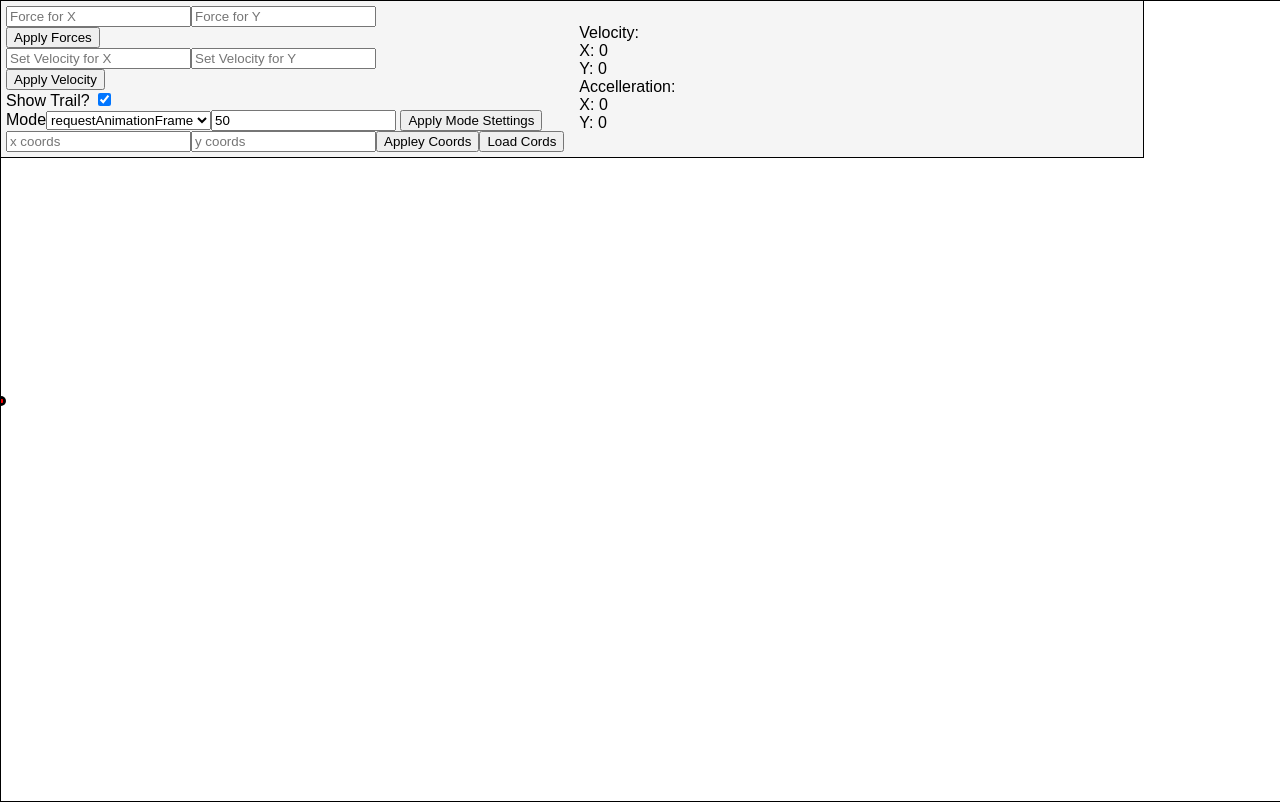
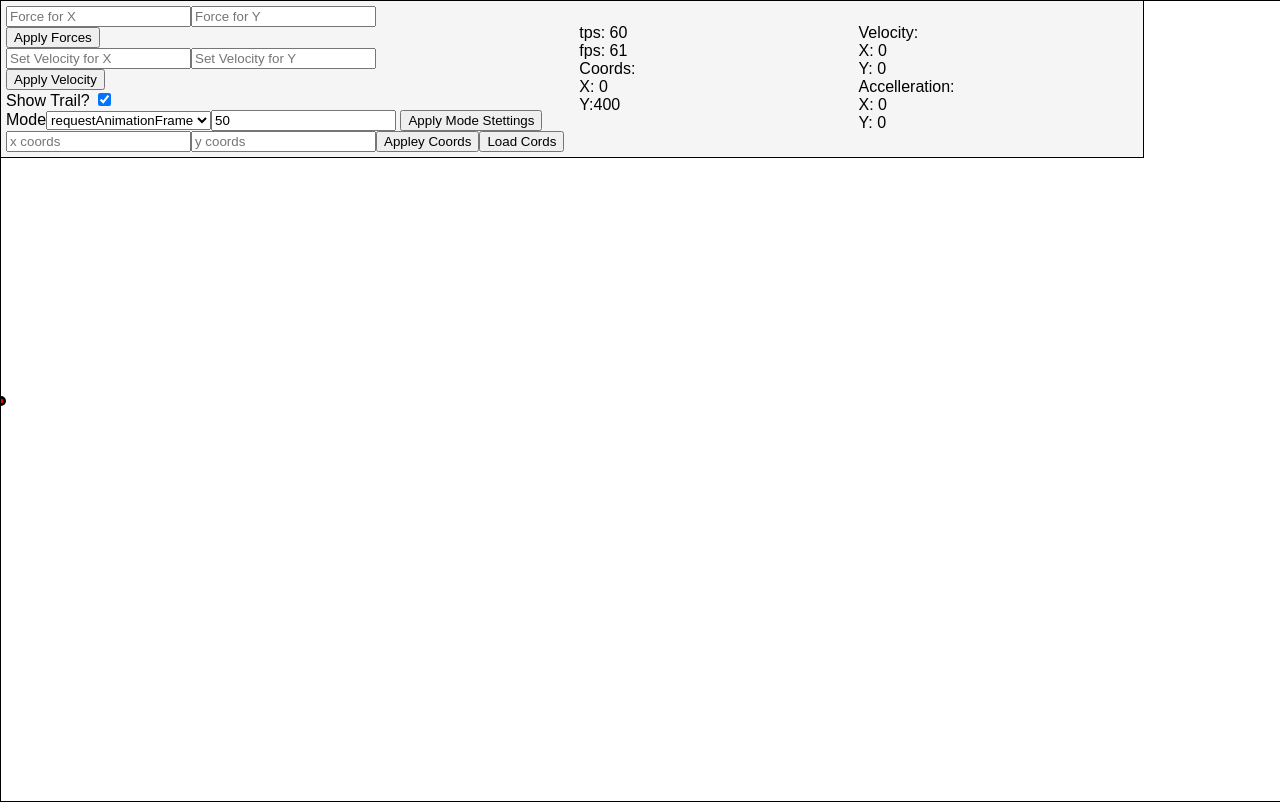
Before and after one commit to TaMinoDev/html-js-particle-accellerator-modell, a plain HTML site: page index.html in a window 1280 px wide. Drawn offline with Linux system fonts and the light colour scheme.

Commit message:
Refactor output area and add tps/fps display

```diff
--- a/index.html
+++ b/index.html
@@ -17,6 +17,11 @@
             display: grid;
             grid-template-columns: 1fr 1fr;
             gap: 15px;
+        }
+
+        .output-area {
+            display: grid;
+            grid-template-columns: 1fr 1fr;
         }
     </style>
 </head>
@@ -40,10 +45,18 @@
             <input id="xInput" type="number" placeholder="x coords"><input id="yInput" type="number" placeholder="y coords"><button onclick="applyCords()">Appley Coords</button><button onclick="loadCords()">Load Cords</button>
         </div>
         <div class="output-area">
-            <br>
-            <span id="velocityOutput"></span>
-            <br>
-            <span id="accellerationOutput"></span>
+            <div>
+                <br>
+                <span id="tpsOutput"></span>
+                <br>
+                <span id="coordsOutput"></span>
+            </div>
+            <div>
+                <br>
+                <span id="velocityOutput"></span>
+                <br>
+                <span id="accellerationOutput"></span>
+            </div>
         </div>
     </div>
     <script>
@@ -72,6 +85,8 @@
         let mode = 'animation';
         let buffer = 50;
         let showTrail = true;
+        let tps = 0;
+        let fps = 0;
 
         document.addEventListener('keydown', function (e) {
             if(e.key === ' ') {
@@ -144,6 +159,28 @@
         function updateDisplay() {
             document.getElementById('velocityOutput').innerText = `Velocity:\nX: ${vx}\nY: ${vy}`;
             document.getElementById('accellerationOutput').innerText = `Accelleration:\nX: ${ax}\nY: ${ay}`;
+            document.getElementById('coordsOutput').innerText = `Coords:\nX: ${pos[0]}\nY:${pos[1]}`;
+            if(mode === 'animation') {
+                tps = 60;
+            } else if(mode === 'timeout') {
+                tps = 1000/buffer;
+            }
+            document.getElementById('tpsOutput').innerText = `tps: ${tps}\nfps: ${fps}`;
+        }
+
+        const times = [];
+
+        function refreshLoop() {
+            window.requestAnimationFrame(() => {
+                const now = performance.now();
+                while (times.length > 0 && times[0] <= now - 1000) {
+                times.shift();
+                }
+                times.push(now);
+                fps = times.length;
+
+                refreshLoop();
+            });
         }
 
         function tick() {
@@ -219,6 +256,7 @@
         }
 
         set();
+        refreshLoop();
     </script>
 </body>
 </html>
```
